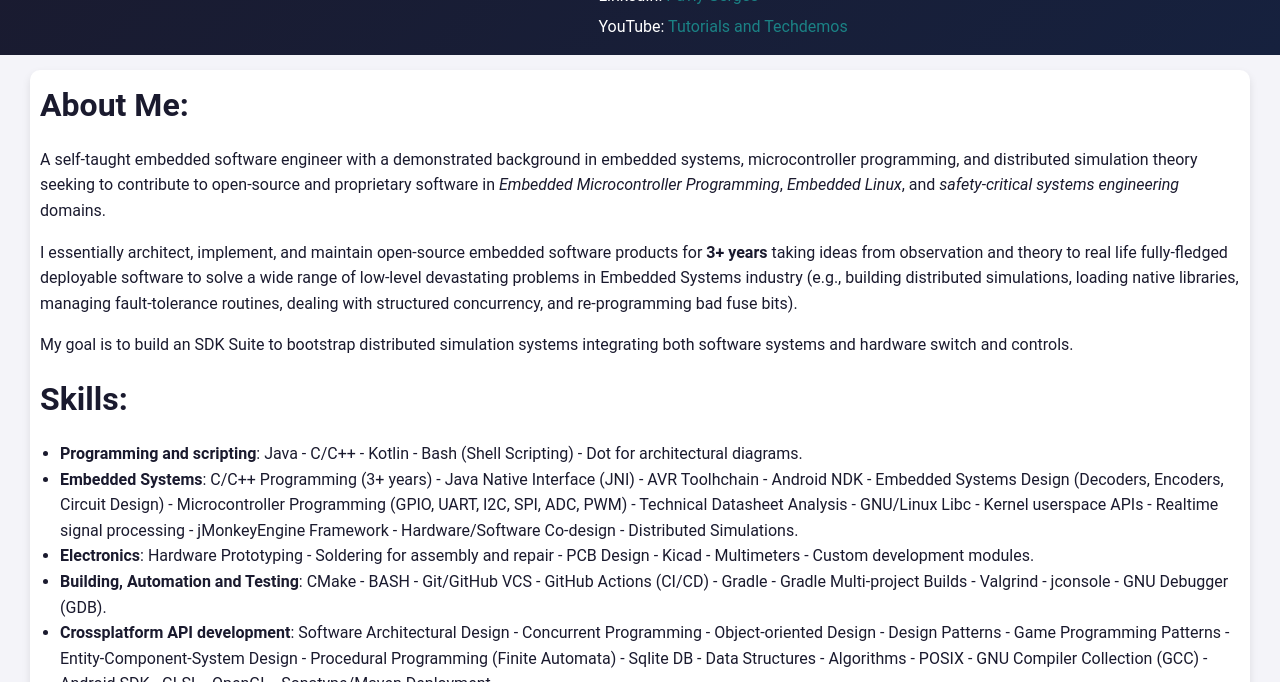
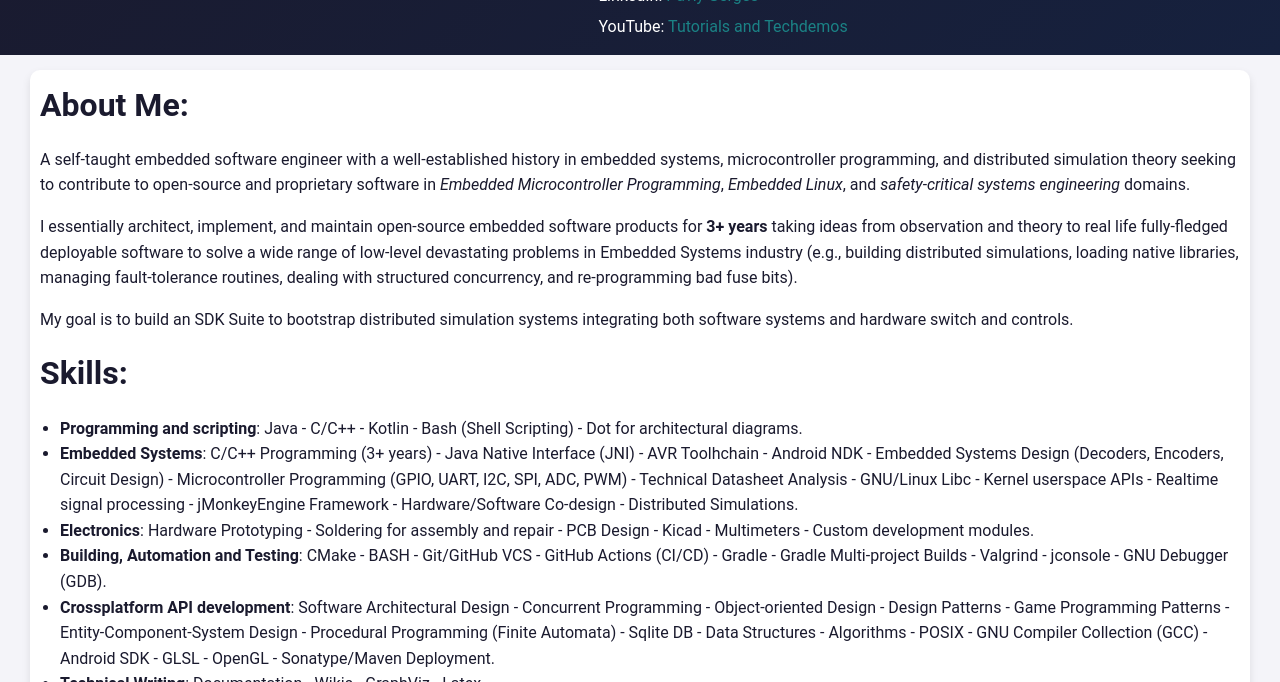
Before and after one commit to pavly-gerges/pavly-gerges, a Jekyll site: the page built from resume/index.md, in a window 1280 px wide and 900 px high, cut to the strip 218-900 px from the top of the window. Built offline with Jekyll 4.4.1, drawn with Linux system fonts in a browser that asks for light colours; our own code applies the rules of GitHub Pages for plain Markdown files.

Commit message:
Update index.md

```diff
--- a/resume/index.md
+++ b/resume/index.md
@@ -1,6 +1,6 @@
 # About Me:
 
-A self-taught embedded software engineer with a demonstrated background in embedded systems, microcontroller programming, and distributed simulation theory seeking to contribute to open-source and proprietary software in _Embedded Microcontroller Programming_, _Embedded Linux_, and _safety-critical systems engineering_ domains.
+A self-taught embedded software engineer with a well-established history in embedded systems, microcontroller programming, and distributed simulation theory seeking to contribute to open-source and proprietary software in _Embedded Microcontroller Programming_, _Embedded Linux_, and _safety-critical systems engineering_ domains.
 
 I essentially architect, implement, and maintain open-source embedded software products for **3+ years** taking ideas from observation and theory to real life fully-fledged deployable software to solve a wide range of low-level devastating problems in Embedded Systems industry (e.g., building distributed simulations, loading native libraries, managing fault-tolerance routines, dealing with structured concurrency, and re-programming bad fuse bits).
 
```
